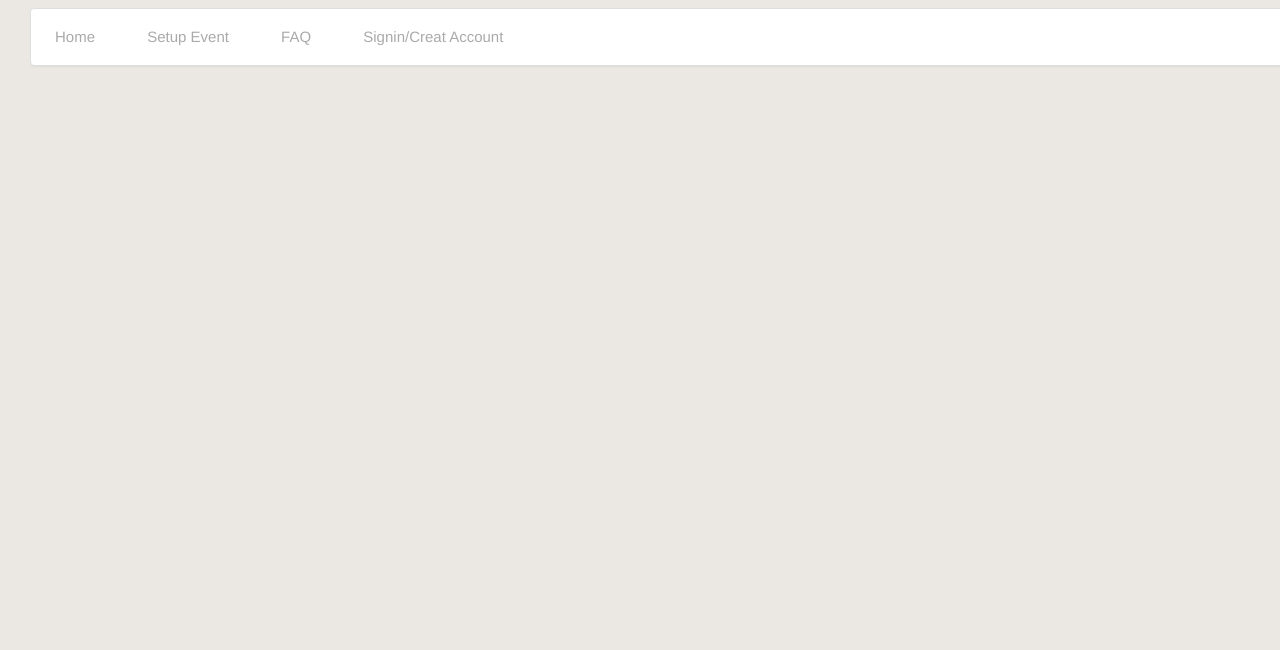
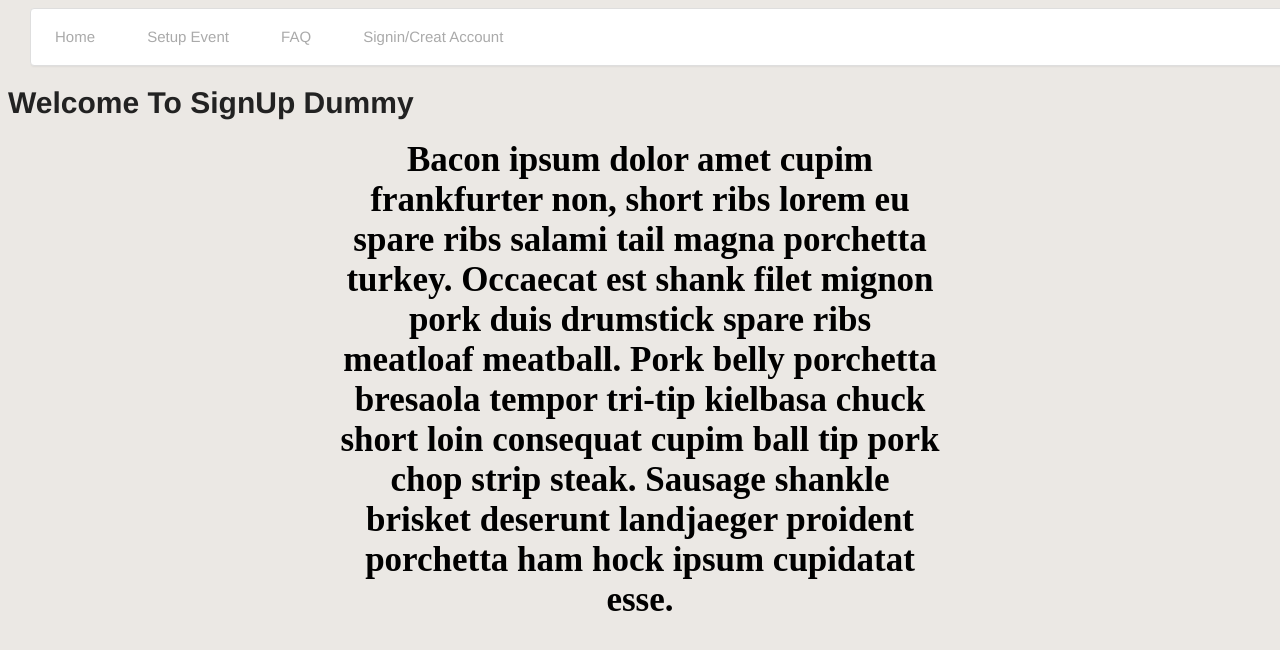
Before and after one commit to WesleyBrown792/471-Website, a PHP site: page / in a window 1280 px wide. Shown: the top 650 px of the page. Run offline with PHP 8.4, Linux system fonts and the light colour scheme.

Commit message:
Implements #21 and #15
Customizing home page via css for task #21, story #15

```diff
--- /dev/null
+++ b/css/home.css
@@ -0,0 +1,15 @@
+#content {
+
+    text-align: center;
+     font-family:'Times New Roman', Times, serif;
+     font-size: 35px;
+     font-weight: bold;
+     color: black;
+ }
+
+ #about {
+
+     width: 600px;
+     margin: auto;
+
+ }
--- a/index.php
+++ b/index.php
@@ -2,10 +2,16 @@
     //this is the homepage
     require_once "components/nav.php";
 ?>
-<html>
     <head>
+        <link rel="stylesheet" href="home.css">
     </head>
+    <h1>Welcome To SignUp Dummy</h1>
 
+    <div id="content">
+        <p id="about">
+        Bacon ipsum dolor amet cupim frankfurter non, short ribs lorem eu spare ribs salami tail magna porchetta turkey. Occaecat est shank filet mignon pork duis drumstick spare ribs meatloaf meatball. Pork belly porchetta bresaola tempor tri-tip kielbasa chuck short loin consequat cupim ball tip pork chop strip steak. Sausage shankle brisket deserunt landjaeger proident porchetta ham hock ipsum cupidatat esse.
+        </p>
+    </div>
     <body>
 
 
```
